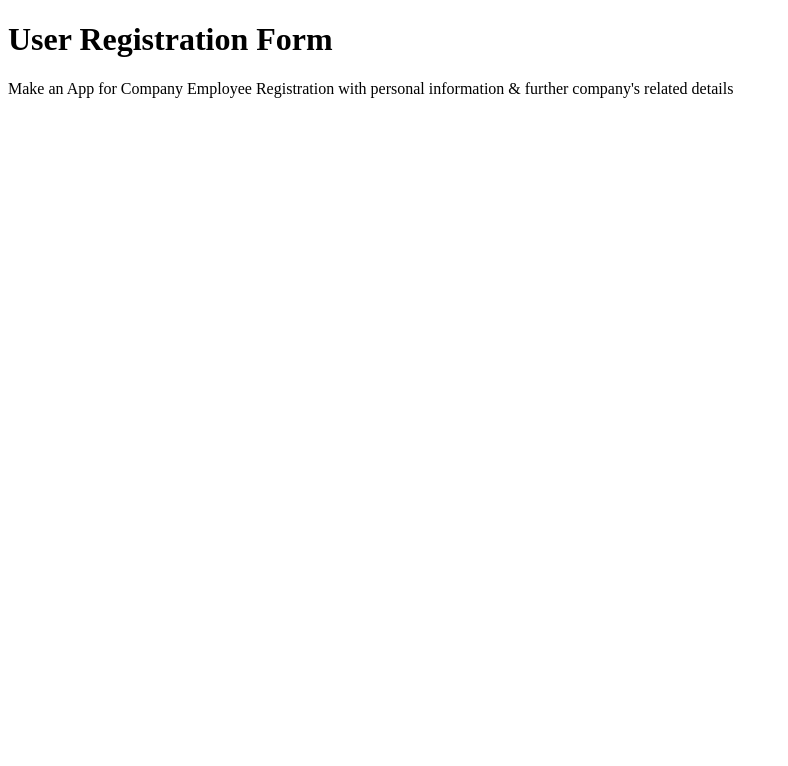
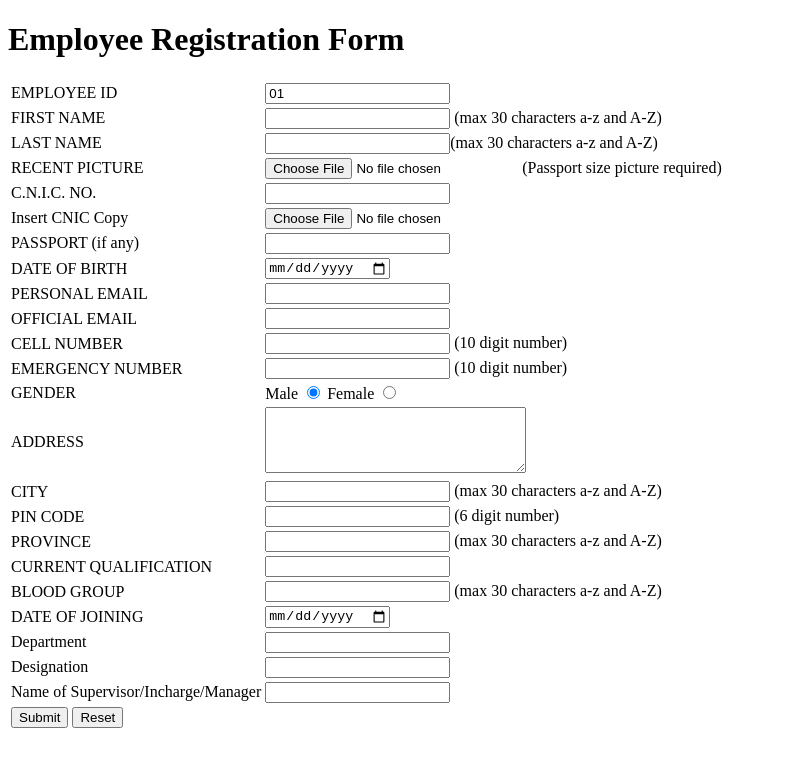
Before and after one commit to umairsadiq88/Employee-Reg-App, a plain HTML site: page index.html in a window 1280 px wide. Shown: the whole page, without its empty margins (0-788 px from the left). Drawn offline with Linux system fonts and the light colour scheme.

Commit message:
make form in index.html
Create Employee Registration form

```diff
--- a/index.html
+++ b/index.html
@@ -1,16 +1,203 @@
 <!DOCTYPE html>
 <html lang="en">
-<head>
-    <meta charset="UTF-8">
-    <meta name="viewport" content="width=device-width, initial-scale=1.0">
-    <link rel="stylesheet" href="style.css">
+  <head>
+    <meta charset="UTF-8" />
+    <meta name="viewport" content="width=device-width, initial-scale=1.0" />
+    <link rel="stylesheet" href="style.css" />
     <title>Employee Registration App</title>
-</head>
-<body>
+  </head>
+  <body>
+    <div>
+      <div>
+        <h1>Employee Registration Form</h1>
+      </div>
 
+      <div>
+        <form>
+          <table>
+            <tr>
+              <td>EMPLOYEE ID</td>
+              <td><input type="random" value="01" /></td>
+            </tr>
+            <tr>
+              <td>FIRST NAME</td>
+              <td>
+                <input type="text" name="First_Name" maxlength="30" /> (max 30
+                characters a-z and A-Z)
+              </td>
+            </tr>
 
-<h1>User Registration Form</h1>
-<p> Make an App for Company Employee Registration with personal information & further company's related details </p>
-</body>
-<script src="App.js"></script>
+            <tr>
+              <td>LAST NAME</td>
+              <td>
+                <input type="text" name="Last_Name" maxlength="30" />(max 30
+                characters a-z and A-Z)
+              </td>
+            </tr>
+            <tr>
+              <td>RECENT PICTURE</td>
+              <td>
+                <label for="img"></label>
+                <input type="file" id="img" name="img" accept="image/*" />
+                (Passport size picture required)
+              </td>
+            </tr>
+            <tr>
+              <td>C.N.I.C. NO.</td>
+              <td>
+                <input type="number" name="CNIC No" maxlength="13" />
+              </td>
+            </tr>
+
+            <tr>
+              <td>Insert CNIC Copy</td>
+              <td>
+                <input
+                  type="file"
+                  id="CNIC img"
+                  name="CNIC img"
+                  accept="image/*"
+                />
+              </td>
+            </tr>
+            <tr>
+              <td>PASSPORT (if any)</td>
+              <td>
+                <input type="text" name="Passport" maxlength="13" />
+              </td>
+            </tr>
+
+            <tr>
+              <td>DATE OF BIRTH</td>
+              <td><input type="date" id="myDate" /></td>
+            </tr>
+
+            <tr>
+              <td>PERSONAL EMAIL</td>
+              <td><input type="email" name="Email" maxlength="100" /></td>
+            </tr>
+
+            <tr>
+              <td>OFFICIAL EMAIL</td>
+              <td>
+                <input type="email" name="OFFICIAL Email" maxlength="100" />
+              </td>
+            </tr>
+
+            <tr>
+              <td>CELL NUMBER</td>
+              <td>
+                <input type="tel" name="CELL No" maxlength="10" /> (10 digit
+                number)
+              </td>
+            </tr>
+
+            <tr>
+              <td>EMERGENCY NUMBER</td>
+              <td>
+                <input type="tel" name="EMERGENCY No" maxlength="10" /> (10
+                digit number)
+              </td>
+            </tr>
+
+            <tr>
+              <td>GENDER</td>
+              <td>
+                Male
+                <input
+                  type="radio"
+                  name="Gender"
+                  value="Male"
+                  checked="checked"
+                />
+                Female
+                <input type="radio" name="Gender" value="Female" />
+              </td>
+            </tr>
+
+            <tr>
+              <td>ADDRESS</td>
+              <td><textarea name="Address" rows="4" cols="30"></textarea></td>
+            </tr>
+
+            <tr>
+              <td>CITY</td>
+              <td>
+                <input type="text" name="City" maxlength="30" />
+                (max 30 characters a-z and A-Z)
+              </td>
+            </tr>
+
+            <tr>
+              <td>PIN CODE</td>
+              <td>
+                <input type="text" name="Pin_Code" maxlength="6" />
+                (6 digit number)
+              </td>
+            </tr>
+
+            <tr>
+              <td>PROVINCE</td>
+              <td>
+                <input type="text" name="Province" readonly="readonly" /> (max
+                30 characters a-z and A-Z)
+              </td>
+            </tr>
+
+            <tr>
+              <td>CURRENT QUALIFICATION</td>
+              <td>
+                <input
+                  type="text"
+                  name="CURRENT QUALIFICATION"
+                  maxlength="15"
+                />
+              </td>
+            </tr>
+
+            <tr>
+              <td>BLOOD GROUP</td>
+              <td>
+                <input type="text" name="Blood Group" /> (max 30 characters a-z
+                and A-Z)
+              </td>
+            </tr>
+
+            <tr>
+              <td>DATE OF JOINING</td>
+              <td>
+                <input type="date" name="DATE OF JOINING" />
+              </td>
+            </tr>
+            <tr>
+              <td>Department</td>
+              <td>
+                <input type="text" name="Department" />
+              </td>
+            </tr>
+            <tr>
+              <td>Designation</td>
+              <td>
+                <input type="text" name="Designation" />
+              </td>
+            </tr>
+            <tr>
+              <td>Name of Supervisor/Incharge/Manager</td>
+              <td>
+                <input type="text" name="Name of Supervisor" />
+              </td>
+            </tr>
+
+            <tr>
+              <td>
+                <button>Submit</button>
+                <button>Reset</button>
+              </td>
+            </tr>
+          </table>
+        </form>
+      </div>
+    </div>
+  </body>
+  <script src="App.js"></script>
 </html>
```
